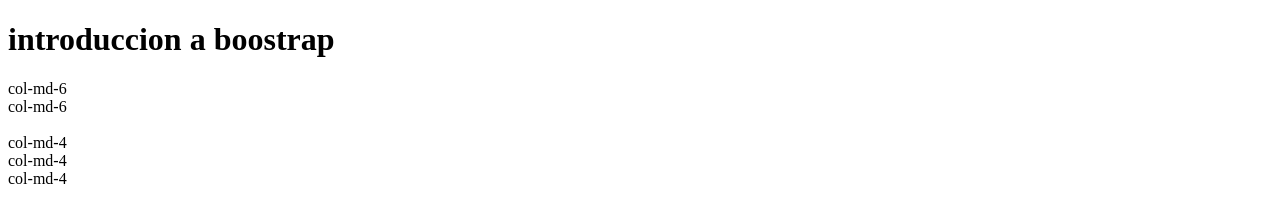
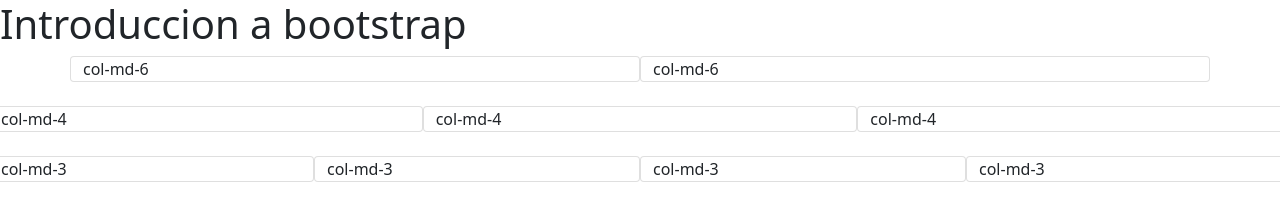
Before and after one commit to Andyyyag/Andyyyag.github.io, a plain HTML site: page parcial2/practica1.html in a window 1280 px wide. Drawn offline with Linux system fonts and the light colour scheme.

Commit message:
Add files via upload

```diff
--- a/parcial2/practica1.html
+++ b/parcial2/practica1.html
@@ -2,32 +2,38 @@
 <html lang="en">
 <head>
     <meta charset="UTF-8">
+    <meta http-equiv="X-UA-Compatible" content="IE=edge">
     <meta name="viewport" content="width=device-width, initial-scale=1.0">
-    <title>introduccion a boostrap</title>
-    <link rel="stylesheet" href="css/boostrap.css">
+    <title>Introduccion a bootstrap</title>
+    <link rel="stylesheet" href="css/bootstrap.css">
+    <script src="js/jquery-3.7.1.js"></script>
+</head>
+<body>
+    <h1>Introduccion a bootstrap</h1>
+    <script src="js/bootstrap.js"></script>
 
-</head>
-
-<body>
-    <script>src="js/jquery-3.7.1.js"</script>
-    <h1>introduccion a boostrap</h1>
     <div class="container">
-
-    </div>
+        <div class="row">
             <div class="col-md-6 card">
                 col-md-6
             </div>
-    <div class="col-md-6 card">
+            <div class="col-md-6  card">
                 col-md-6
             </div>
+        </div>
     </div><br>
+
+    <div class="row">
         <div class="col-md-4 card">col-md-4</div>
         <div class="col-md-4 card">col-md-4</div>
         <div class="col-md-4 card">col-md-4</div>
+    </div><br>
+
+    <div class="row">
+        <div class="col-md-3 card">col-md-3</div>
+        <div class="col-md-3 card">col-md-3</div>
+        <div class="col-md-3 card">col-md-3</div>
+        <div class="col-md-3 card">col-md-3</div>
     </div>
-</div>
-<script>src="js/jquery-3.7.1.js"</script>
-
-
 </body>
 </html>
```
Lines whose indentation alone changed are shown as unchanged.
